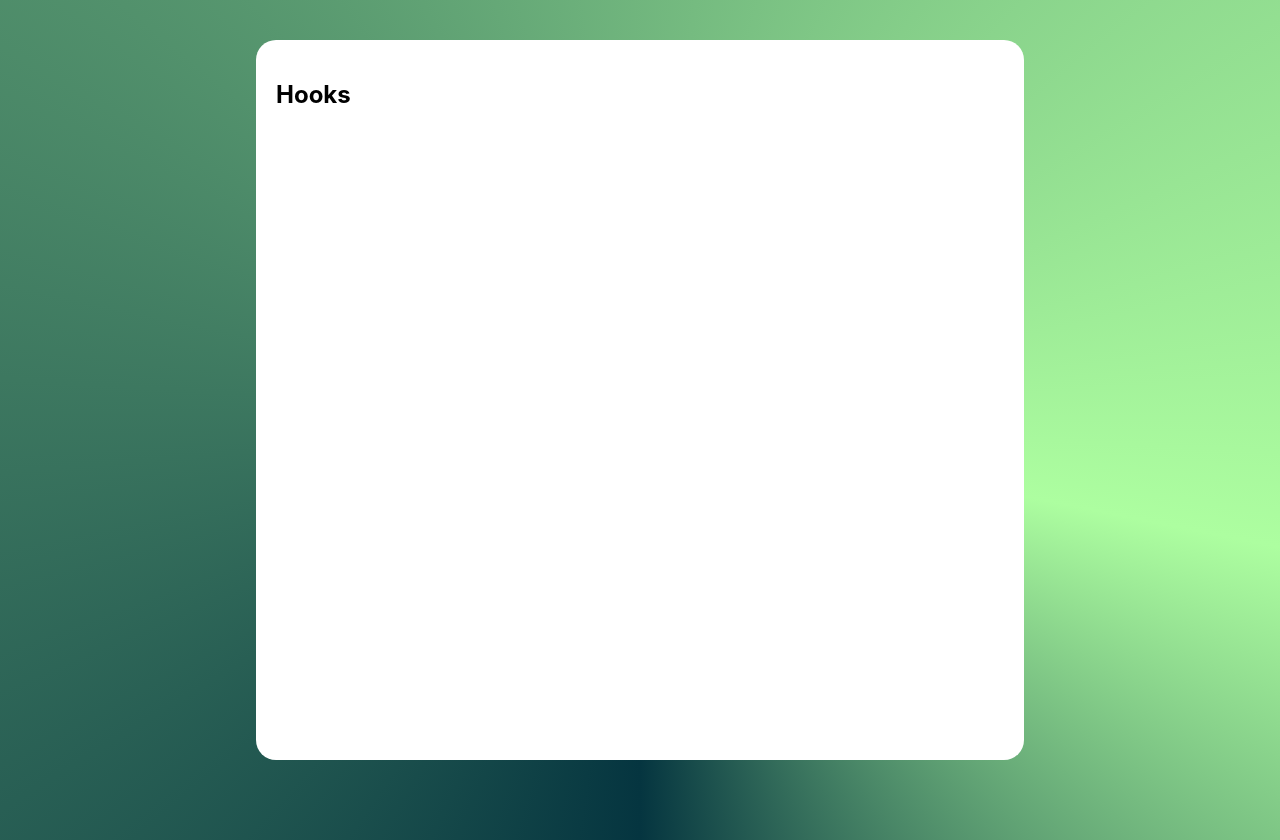
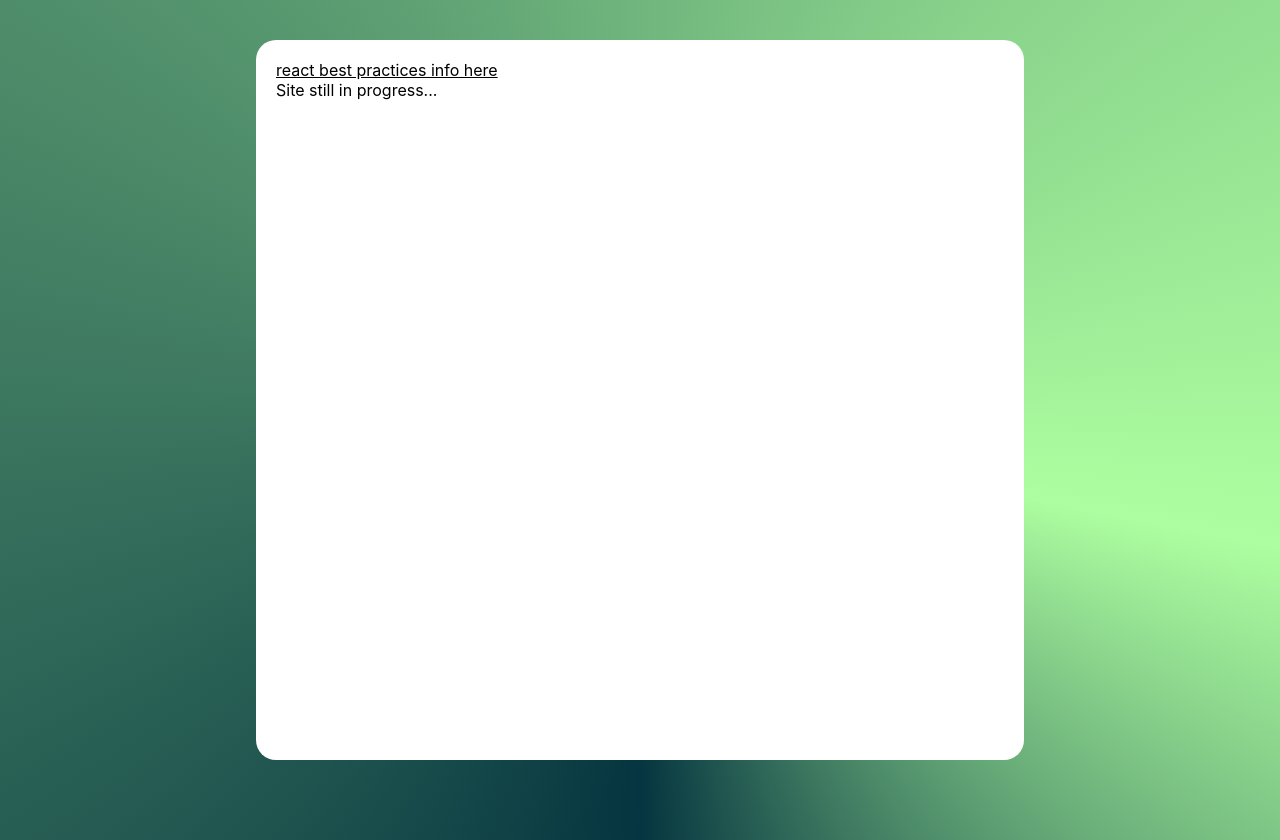
Before and after one commit to Webncyclopaedia/webncyclopaedia-site, a Next.js app: page /posts/react-best-practices in a window 1280 px wide. Built offline with nearby package versions, Linux system fonts and the light colour scheme.

Commit message:
added info

```diff
--- a/pages/posts/react-best-practices.tsx
+++ b/pages/posts/react-best-practices.tsx
@@ -3,7 +3,14 @@ import ContentWrapper from "../../src/components/ContentWrapper";
 export default function Post() {
   return (
     <ContentWrapper>
-      <h2>Hooks</h2>
+      <a
+        style={{ textDecoration: "underline" }}
+        href="https://github.com/Webncyclopaedia/react-best-practices"
+      >
+        react best practices info here
+      </a>
+      <br />
+      Site still in progress...
     </ContentWrapper>
   );
 }
```
Also changed, not shown: pages/index.tsx (+3 -6 lines).
